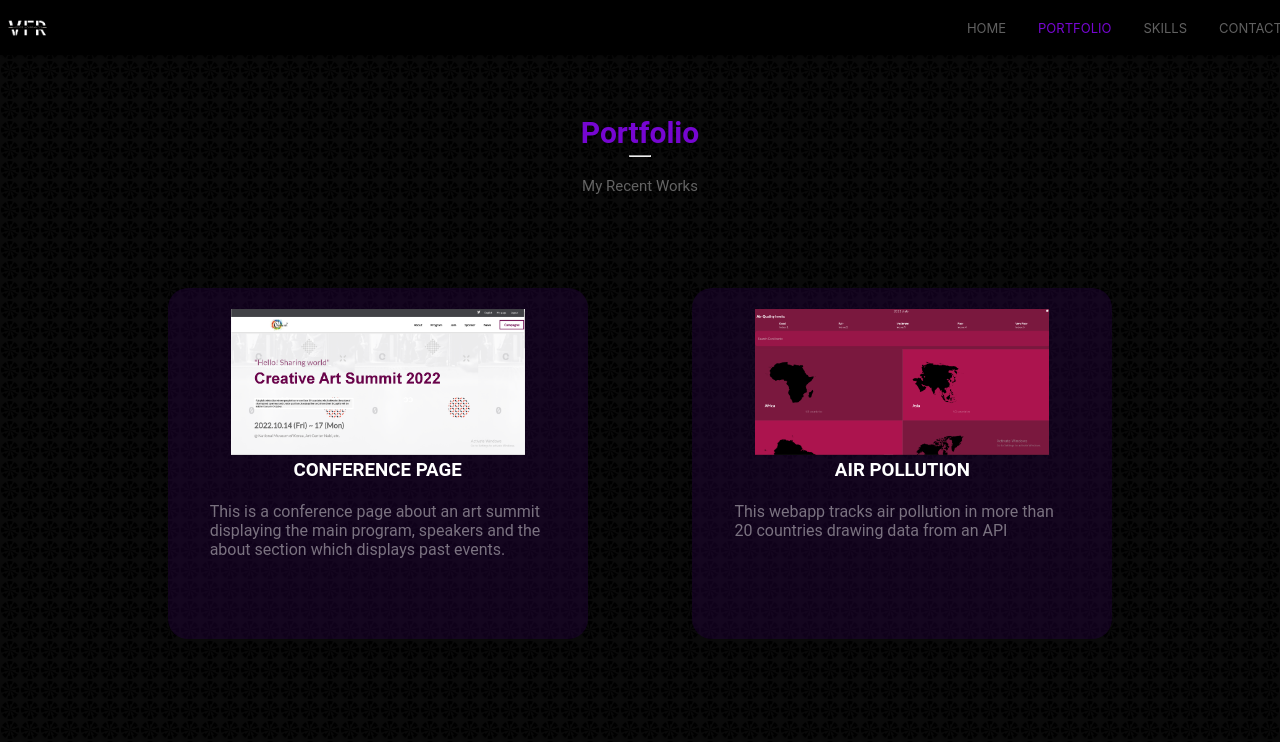
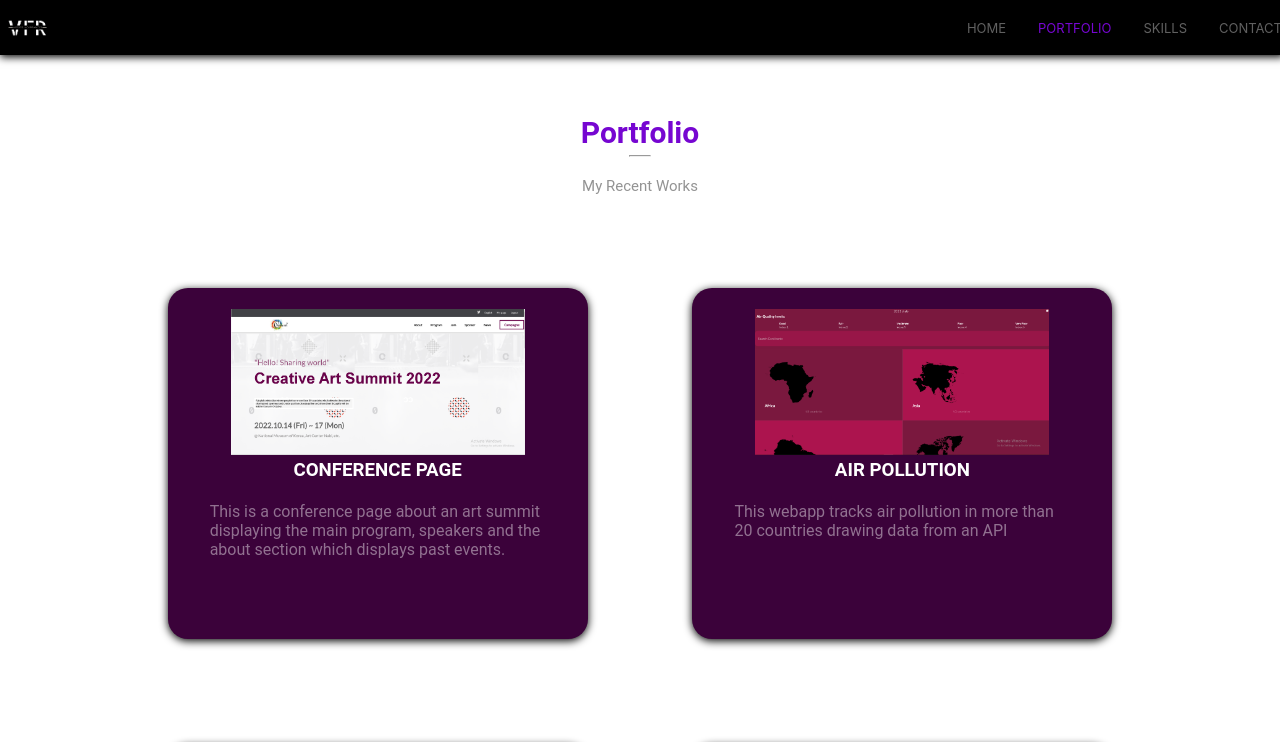
Before and after one commit to VTY1999/React-Portfolio, a React (Create React App) app: page /Portfolio in a window 1280 px wide. Shown: the top 742 px of the page. Built offline with nearby package versions, Linux system fonts and the light colour scheme.

Commit message:
Update to markup

```diff
--- a/src/components/Home/home.scss
+++ b/src/components/Home/home.scss
@@ -1,6 +1,18 @@
 .Home {
   display: flex;
   font-family: 'Inter', sans-serif;
+}
+
+.Home::before {
+  content: "";
+  position: absolute;
+  width: 100%;
+  height: 850px;
+  z-index: -1;
+  opacity: 20%;
+  background-position-y: 40px;
+  background-repeat: no-repeat;
+  background-image: url(../../assets/laptop-desk-notebook-macbook-table-technology-18-pxhere.com.jpg);
 }
 
 .homehead {
--- a/src/components/NavBar/navbar.scss
+++ b/src/components/NavBar/navbar.scss
@@ -2,11 +2,12 @@
   display: flex;
   position: fixed;
   width: 100%;
+  z-index:1;
   align-items: center;
   justify-content: space-between;
   background-color: #000;
   padding: 2px;
-  box-shadow: #0005 0 2px 8px 0;
+  box-shadow: #000 0 2px 8px 0;
 }
 
 .logo {
--- a/src/components/Portfolio/Portfolio.scss
+++ b/src/components/Portfolio/Portfolio.scss
@@ -1,6 +1,5 @@
 .Portfolio {
-  background: #0b0b0b;
-  background-image: url(../../assets/53544-8-abstract-shape-png-download-free.png);
+  background: #fff;
   background-size: 20px;
   padding: 9%;
 }
@@ -20,7 +19,7 @@
 }
 
 .recent {
-  color: #ffffff60;
+  color: #939393;
   text-align: center;
   margin-top: 20px;
   font-family: 'Roboto', sans-serif;
@@ -36,13 +35,14 @@
 
 .portfolio__item {
   position: relative;
-  background-color: #27044267;
+  background-color: #3b023a;
   display: block;
   flex-direction: column;
   text-align: center;
   border-radius: 20px;
   margin: 10%;
   padding-bottom: 80px;
+  box-shadow: #000 0 2px 8px 0;
   overflow: hidden;
 }
 
```
Also changed, not shown: src/assets/laptop-desk-notebook-macbook-table-technology-18-pxhere.com.jpg (added).
